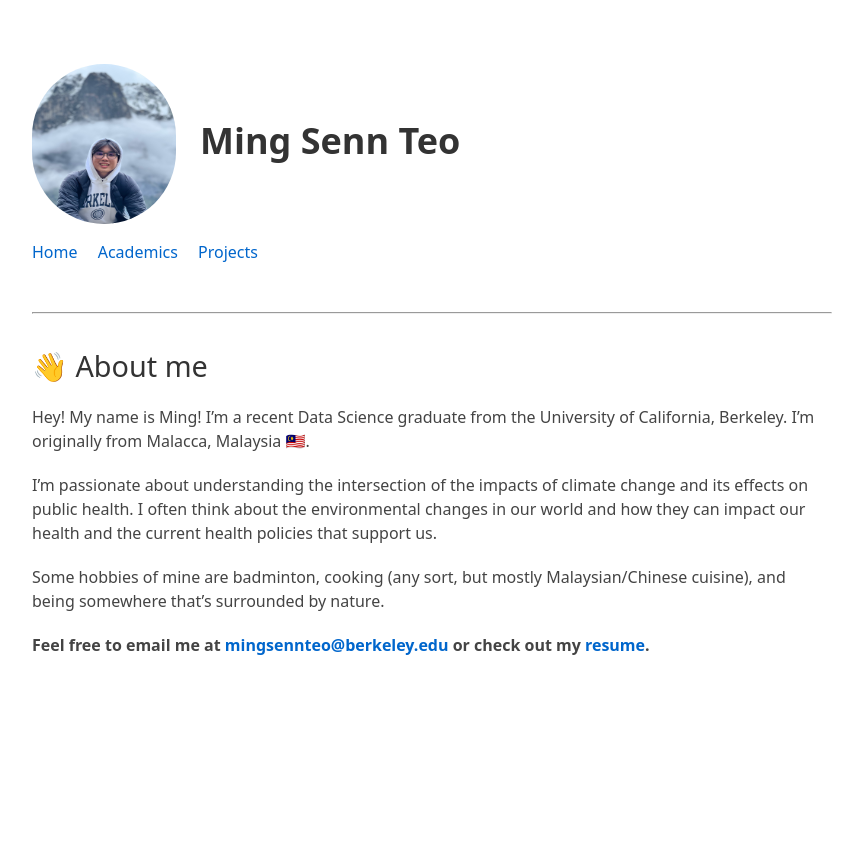
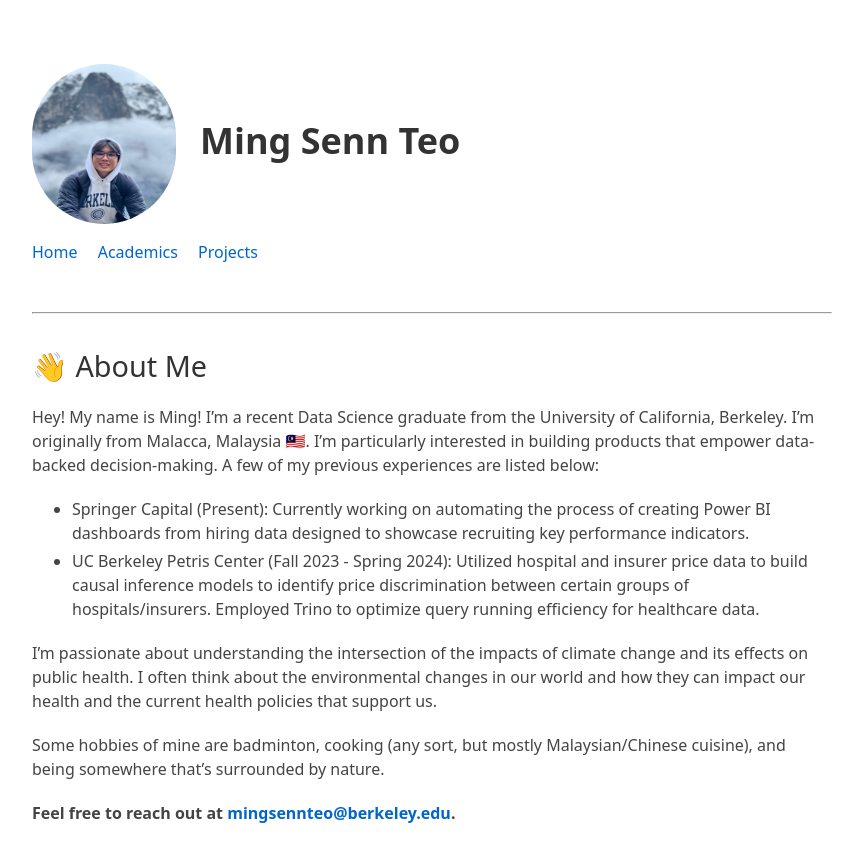
Before and after one commit to MSTeo01/old-website-2.0, a Jekyll site: the page built from index.md, in a window 1280 px wide. Shown: the top 862 px of the page, without its empty margins (208-1071 px from the left). Built offline with Jekyll 4.4.1, drawn with Linux system fonts in a browser that asks for light colours.

Commit message:
Update index.md

```diff
--- a/index.md
+++ b/index.md
@@ -1,11 +1,14 @@
 ---
 
-## 👋 About me
+## 👋 About Me
 
-Hey! My name is Ming! I'm a recent Data Science graduate from the University of California, Berkeley. I’m originally from Malacca, Malaysia 🇲🇾.
+Hey! My name is Ming! I'm a recent Data Science graduate from the University of California, Berkeley. I’m originally from Malacca, Malaysia 🇲🇾. I'm particularly interested in building products that empower data-backed decision-making. A few of my previous experiences are listed below:
+
+- Springer Capital (Present): Currently working on automating the process of creating Power BI dashboards from hiring data designed to showcase recruiting key performance indicators.
+- UC Berkeley Petris Center (Fall 2023 - Spring 2024): Utilized hospital and insurer price data to build causal inference models to identify price discrimination between certain groups of hospitals/insurers. Employed Trino to optimize query running efficiency for healthcare data.
 
 I'm passionate about understanding the intersection of the impacts of climate change and its effects on public health. I often think about the environmental changes in our world and how they can impact our health and the current health policies that support us.
 
 Some hobbies of mine are badminton, cooking (any sort, but mostly Malaysian/Chinese cuisine), and being somewhere that's surrounded by nature.
 
-**Feel free to email me at <a href="mailto:mingsennteo@berkeley.edu">mingsennteo@berkeley.edu</a> or check out my [resume](https://msteo.org/assets/resume.pdf).**
+**Feel free to reach out at <a href="mailto:mingsennteo@berkeley.edu">mingsennteo@berkeley.edu</a>.**
```
